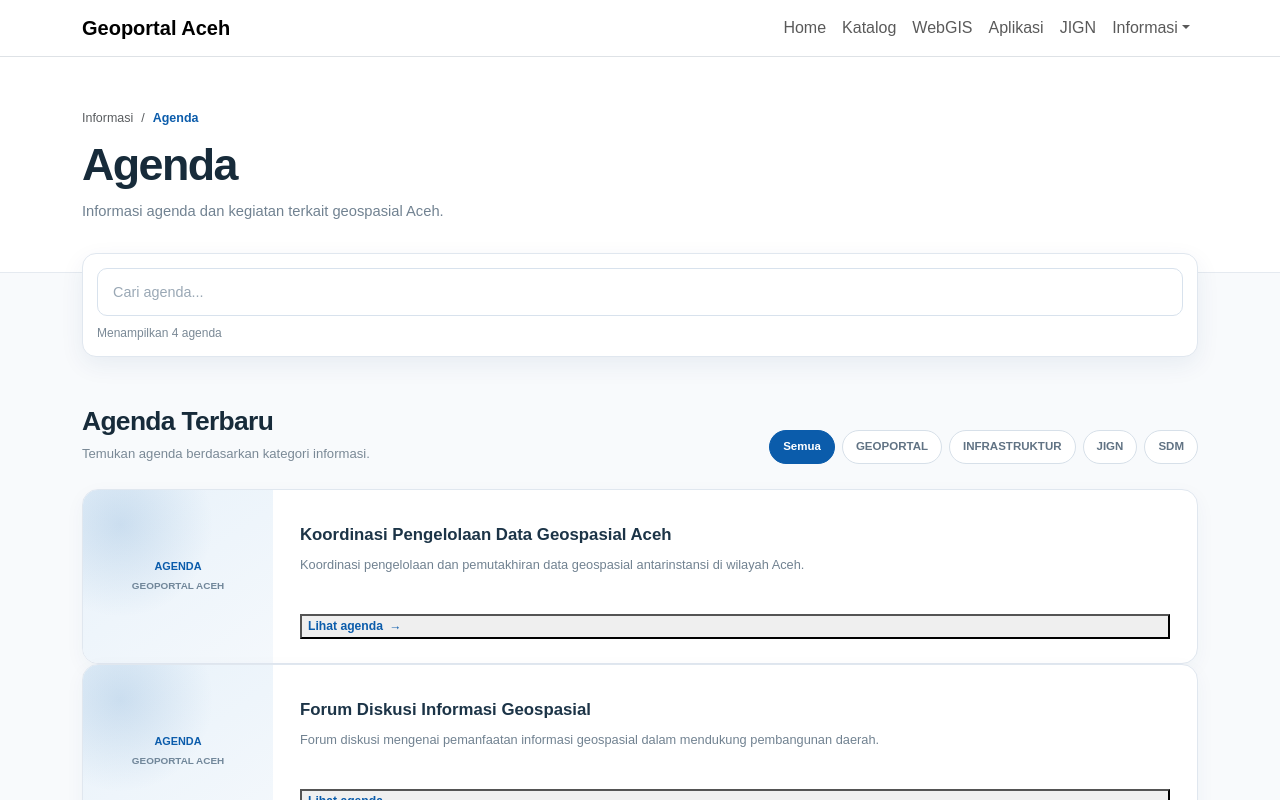
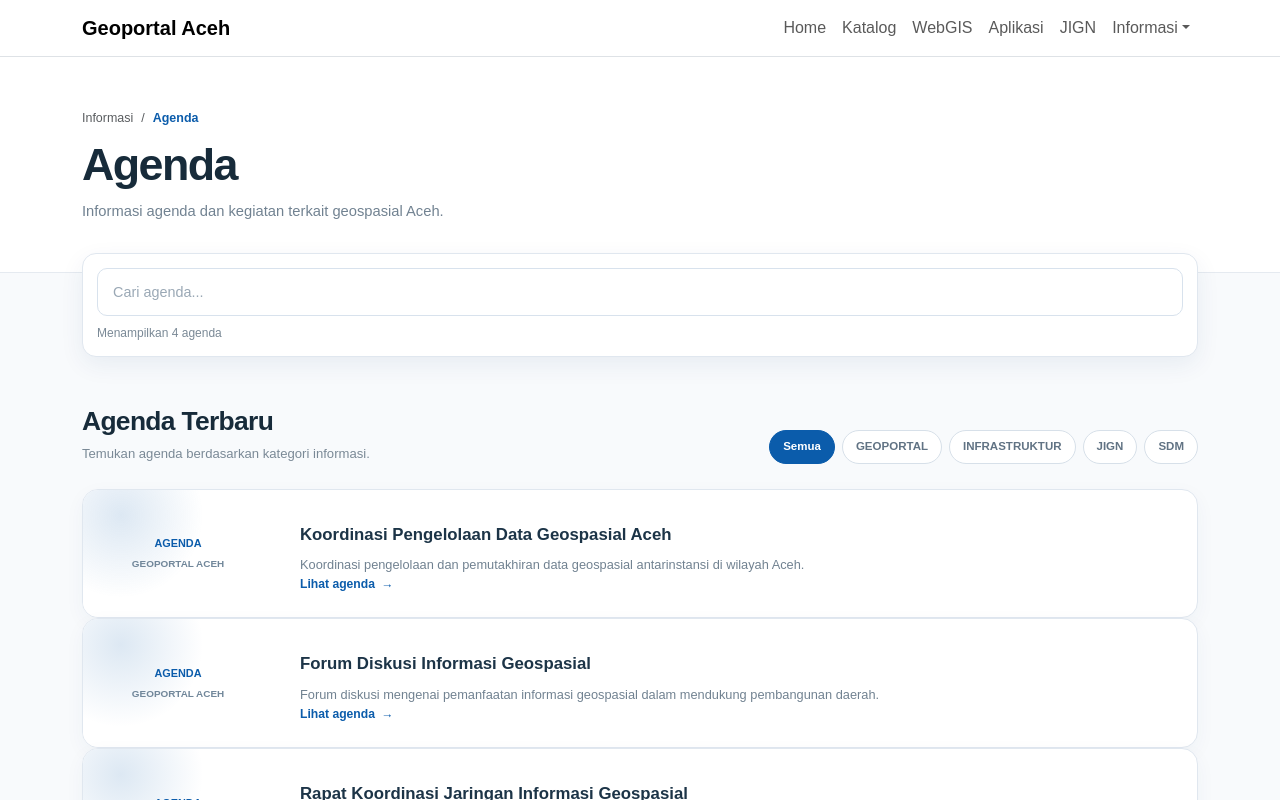
Before and after one commit to ArifaMuthmainnah/geoportal-aceh, a React (Vite) app: page /informasi/agenda in a window 1280 px wide. Shown: the top 800 px of the page. Built offline with nearby package versions, Linux system fonts and the light colour scheme; no server answers.

Commit message:
fix: css for information and agenda card

```diff
--- a/src/index.css
+++ b/src/index.css
@@ -3168,8 +3168,6 @@ main {
 
   display: flex;
 
-  min-height: 175px;
-
   overflow: hidden;
 
   border: 1px solid #e0e7ef;
@@ -3243,8 +3241,8 @@ main {
     ),
     linear-gradient(
       145deg,
-      #e8f2fa,
-      #f4f8fc
+      #ffffff,
+      #ffffff
     );
 
   color: #0b5cab;
@@ -3739,12 +3737,20 @@ main {
 
   margin-top: auto;
 
+  padding: 0;
+
+  border: none;
+
+  background: transparent;
+
   color: #0b5cab;
 
   font-size: 0.76rem;
   font-weight: 700;
 
   text-decoration: none;
+
+  cursor: pointer;
 }
 
 .jign-node-info h3 {
```
